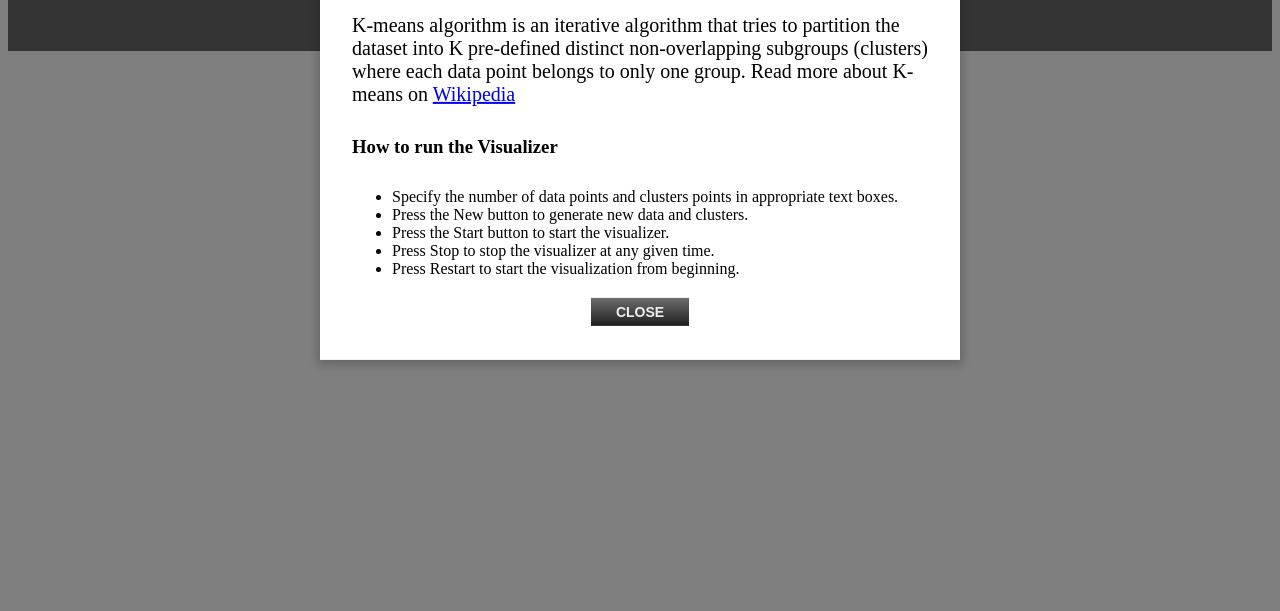
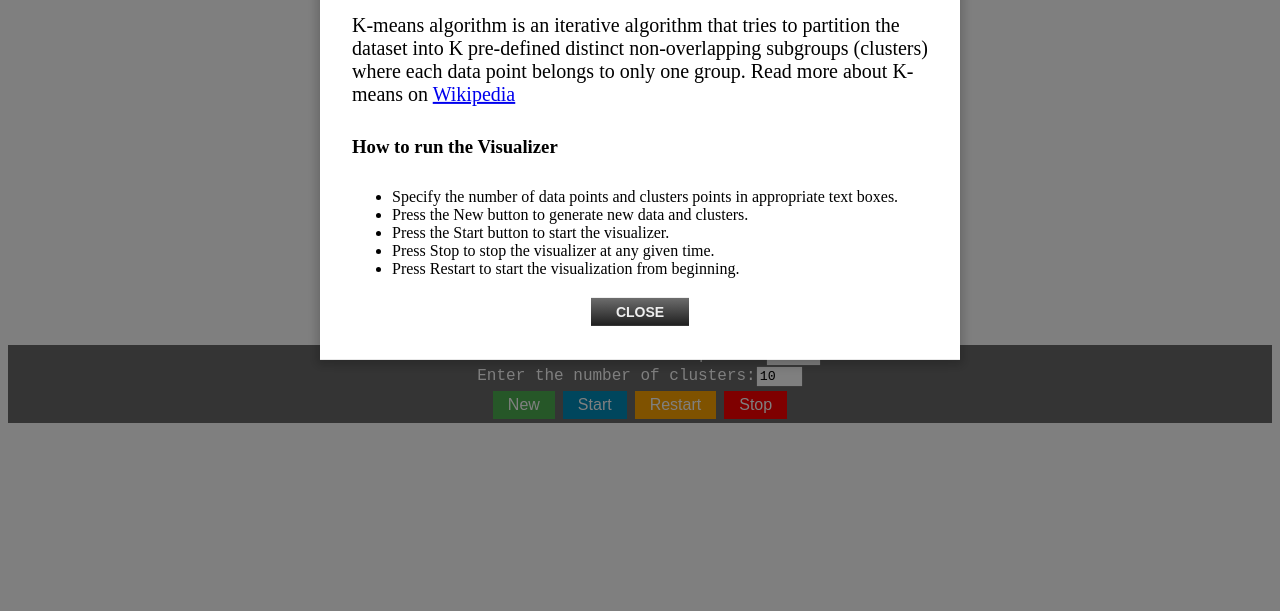
Before and after one commit to akarr24/k-means-visualizer, a plain HTML site: page index.html in a window 1280 px wide. Shown: the part 189-800 px from the top of the page. Drawn offline with nearby package versions, Linux system fonts and the light colour scheme.

Commit message:
Update index.html

```diff
--- a/index.html
+++ b/index.html
@@ -46,7 +46,7 @@
 			</div>
 		</div>
 	</div>
-<script src="https://d3js.org/d3.v5.min.js" charset="utf-8"></script>
+<script src="https://d3js.org/d3.v3.min.js" charset="utf-8"></script>
 <script src="k-means.js"></script>
 <script>
 window.onload = function() {
```
